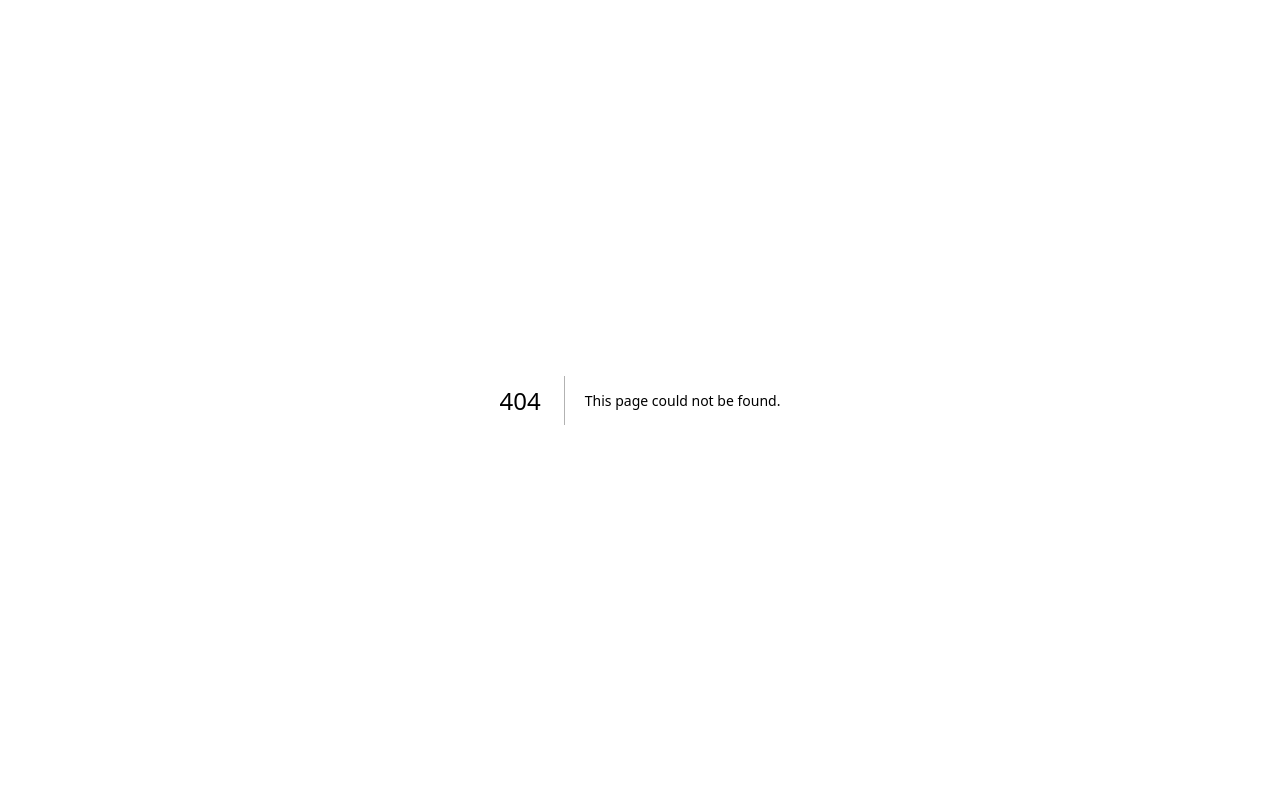
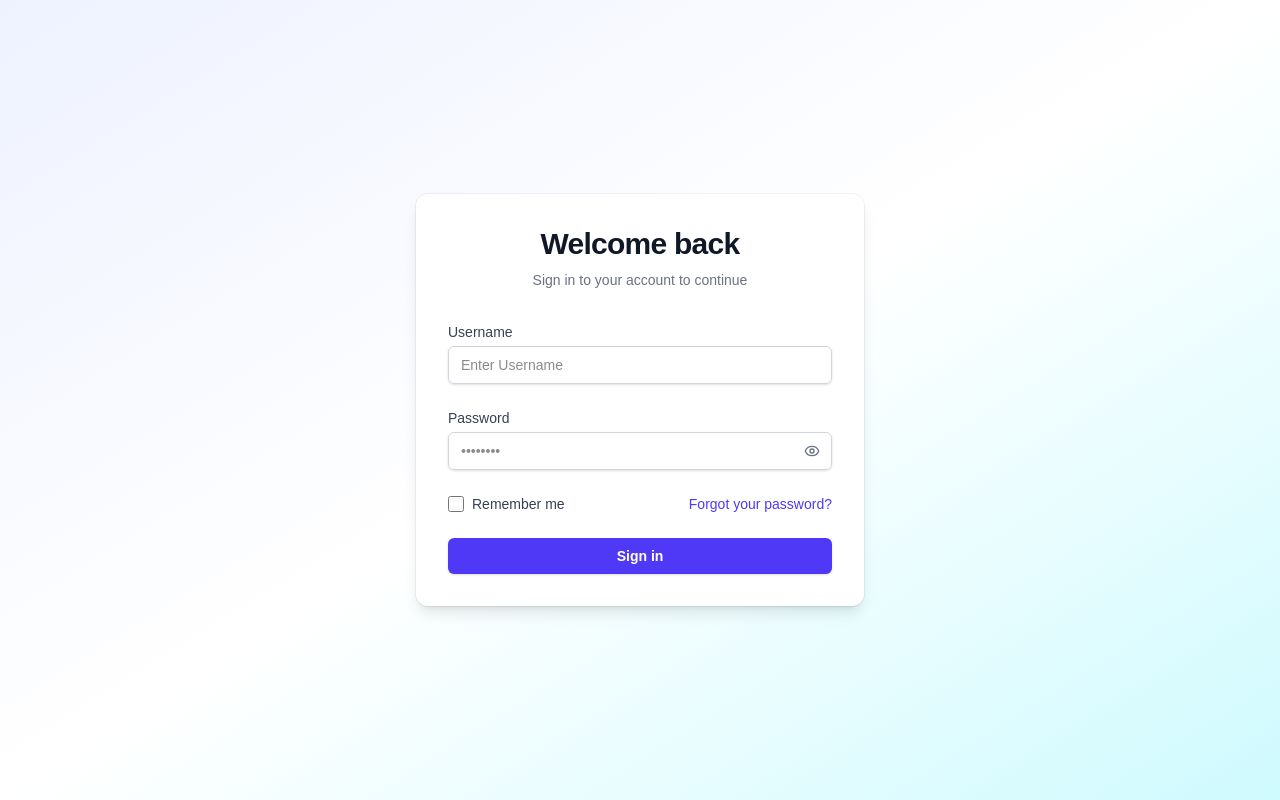
Before and after one commit to Kyenite/web-depot-nextjs, a Next.js app: page /admin/signin in a window 1280 px wide. Before the commit this address had no page. Built offline with nearby package versions, Linux system fonts and the light colour scheme.

Commit message:
Update SignIn Page and Loading Screen

```diff
--- a/src/app/admin/dashboard/page.tsx
+++ b/src/app/admin/dashboard/page.tsx
@@ -1,14 +1,15 @@
-'use client'
-export const dynamic = 'force-dynamic';
-import RequireAuth from "./requiredAuth";
+'use client';
 import { SessionProvider } from "next-auth/react";
+import AuthRequired from "./requiredAuth";
+import Dashboard from "./pages/Dashboard";
 
-export default function main() {
+export default function Main() {
     return (
-        <>
-            <SessionProvider>
-                <RequireAuth />
-            </SessionProvider>
-        </>
+        <SessionProvider>
+            <AuthRequired>
+                <Dashboard />
+            </AuthRequired>
+        </SessionProvider>
     )
+
 }
--- a/src/app/admin/dashboard/pages/Dashboard.tsx
+++ b/src/app/admin/dashboard/pages/Dashboard.tsx
@@ -46,7 +46,7 @@ export default function Dashboard() {
                 </button>
               </li>
               <li>
-                <button onClick={() => signOut({ callbackUrl: "/admin" })} className={`w-full text-left px-4 py-2 rounded-md ${activeTab === 'projects' ? 'bg-indigo-100 text-indigo-700 font-medium' : 'hover:bg-gray-100'}`}>
+                <button onClick={() => signOut({ callbackUrl: "/admin" })} className={`w-full text-left px-4 py-2 rounded-md active:bg-indigo-100 active:text-indigo-700 active:font-medium`}>
                   Sign Out
                 </button>
               </li>
--- a/src/app/admin/dashboard/requiredAuth.tsx
+++ b/src/app/admin/dashboard/requiredAuth.tsx
@@ -1,23 +1,23 @@
-// components/RequireAuth.tsx
 'use client';
+import { SessionProvider, useSession, signIn } from "next-auth/react";
+import { LoaderPinwheel } from "lucide-react";
 
-import { useSession, signIn } from 'next-auth/react';
-import { useEffect } from 'react';
+export default function AuthRequired({ children }: { children: React.ReactNode }) {
+    const { data: session, status } = useSession();
 
-import Dashboard from './pages/Dashboard';
+    if(status === "authenticated") {
+        return children
+    }
+    else if(status === "loading") {
+        return (
+        <div className="w-screen h-screen flex items-center justify-center">
+          <span className="animate-spin animate-spin-slow text-blue-600"><LoaderPinwheel size={80} /></span>
+        </div>
+        )
+    }
+    else if(status === "unauthenticated") {
+        signIn(undefined, {callbackUrl: "/admin/dashboard"})
+    }
 
-export default function RequireAuth() {
-  const { status } = useSession();
-
-  useEffect(() => {
-    if (status === 'unauthenticated') {
-      signIn();
-    }
-  }, [status]);
-
-  if (status === 'loading') return <p>Loading...</p>;
-
-  if (status === 'authenticated') {
-    return <Dashboard />;
-  }
+    return null
 }
--- a/src/app/admin/page.tsx
+++ b/src/app/admin/page.tsx
@@ -18,7 +18,7 @@ export default function redirection() {
                             <div className="pb-4">
                                 <div >
                                     <button className="w-full px-4 py-2 mt-4 bg-blue-600 text-lg text-white font-medium rounded-md hover:bg-blue-700 transition duration-300"
-                                    onClick={() => signIn(undefined, {callbackUrl: "/dashboard"})}>
+                                    onClick={() => signIn(undefined, {callbackUrl: "/admin/dashboard"})}>
                                         Confirm
                                     </button>
                                 </div>
--- /dev/null
+++ b/src/app/admin/signin/FormInput.tsx
@@ -0,0 +1,46 @@
+import React from 'react';
+
+interface FormInputProps {
+  label: string;
+  id: string;
+  name: string;
+  type: string;
+  autoComplete?: string;
+  required?: boolean;
+  placeholder?: string;
+  value: string;
+  onChange: (e: React.ChangeEvent<HTMLInputElement>) => void;
+}
+
+export function FormInput({
+  label,
+  id,
+  name,
+  type,
+  autoComplete,
+  required,
+  placeholder,
+  value,
+  onChange,
+}: FormInputProps) {
+  return (
+    <div className="space-y-1">
+      <label htmlFor={id} className="block text-sm font-medium text-gray-700">
+        {label}
+      </label>
+      <div className="mt-1">
+        <input
+          id={id}
+          name={name}
+          type={type}
+          autoComplete={autoComplete}
+          required={required}
+          placeholder={placeholder}
+          value={value}
+          onChange={onChange}
+          className="block w-full rounded-md border border-gray-300 px-3 py-2 shadow-sm focus:border-indigo-500 focus:outline-none focus:ring-1 focus:ring-indigo-500 sm:text-sm"
+        />
+      </div>
+    </div>
+  );
+}
--- /dev/null
+++ b/src/app/admin/signin/page.tsx
@@ -0,0 +1,147 @@
+'use client';
+import { useState } from 'react';
+import { useRouter } from 'next/navigation';
+import { EyeIcon, EyeOffIcon, GithubIcon, TwitterIcon } from 'lucide-react';
+import { signIn } from 'next-auth/react';
+import { FormInput } from './FormInput';
+
+export default function SignIn() {
+  const [showPassword, setShowPassword] = useState(false);
+  const [rememberMe, setRememberMe] = useState(false);
+  const [username, setUsername] = useState('');
+  const [password, setPassword] = useState('');
+
+  const router = useRouter();
+
+  const togglePasswordVisibility = () => setShowPassword(!showPassword);
+
+  const handleSubmit = async (e: React.FormEvent) => {
+    e.preventDefault();
+    // Handle form submission
+    const result = await signIn("credentials",{
+      redirect: false,
+      username,
+      password
+    })
+
+    if (result?.error) {
+      console.error('Sign-in failed:', result.error);
+    } else {
+      console.log('Sign-in successful:', result);
+      router.push("/admin/dashboard");
+    }
+
+    console.log('Form submitted', { username, password, rememberMe });
+  };
+
+  return (
+    <div className="flex min-h-screen w-full bg-gradient-to-br from-indigo-50 via-white to-cyan-100">
+      <div className="m-auto w-full max-w-md px-4 py-8 sm:px-0">
+        <div className="rounded-xl bg-white p-6 shadow-lg ring-1 ring-gray-900/5 sm:p-8">
+          <div className="mb-8 text-center">
+            <h1 className="text-2xl font-bold tracking-tight text-gray-900 sm:text-3xl">
+              Welcome back
+            </h1>
+            <p className="mt-2 text-sm text-gray-500">Sign in to your account to continue</p>
+          </div>
+          <form onSubmit={handleSubmit} className="space-y-6">
+            <FormInput
+              label="Username"
+              id="username"
+              name="username"
+              type="text"
+              autoComplete="username"
+              required
+              placeholder="Enter Username"
+              value={username}
+              onChange={(e) => setUsername(e.target.value)}
+            />
+            <div className="space-y-1">
+              <label htmlFor="password" className="block text-sm font-medium text-gray-700">
+                Password
+              </label>
+              <div className="relative mt-1">
+                <input
+                  id="password"
+                  name="password"
+                  type={showPassword ? 'text' : 'password'}
+                  autoComplete="current-password"
+                  required
+                  placeholder="••••••••"
+                  value={password}
+                  onChange={(e) => setPassword(e.target.value)}
+                  className="block w-full rounded-md border border-gray-300 px-3 py-2 pr-10 shadow-sm focus:border-indigo-500 focus:outline-none focus:ring-1 focus:ring-indigo-500 sm:text-sm"
+                />
+                <button
+                  type="button"
+                  className="absolute inset-y-0 right-0 flex items-center px-3 text-gray-500 hover:text-gray-700 focus:outline-none"
+                  onClick={togglePasswordVisibility}
+                >
+                  {showPassword ? <EyeOffIcon className="h-4 w-4" aria-hidden="true" /> : <EyeIcon className="h-4 w-4" aria-hidden="true" />}
+                </button>
+              </div>
+            </div>
+            <div className="flex items-center justify-between">
+              <div className="flex items-center">
+                <input
+                  id="remember-me"
+                  name="remember-me"
+                  type="checkbox"
+                  checked={rememberMe}
+                  onChange={() => setRememberMe(!rememberMe)}
+                  className="h-4 w-4 rounded border-gray-300 text-indigo-600 focus:ring-indigo-500"
+                />
+                <label htmlFor="remember-me" className="ml-2 block text-sm text-gray-700">
+                  Remember me
+                </label>
+              </div>
+              <div className="text-sm">
+                <a href="#" className="font-medium text-indigo-600 hover:text-indigo-500">
+                  Forgot your password?
+                </a>
+              </div>
+            </div>
+            <div>
+              <button
+                type="submit"
+                className="flex w-full justify-center rounded-md bg-indigo-600 px-3 py-2 text-sm font-semibold text-white shadow-sm hover:bg-indigo-500 focus-visible:outline focus-visible:outline-2 focus-visible:outline-offset-2 focus-visible:outline-indigo-600 transition-colors"
+              >
+                Sign in
+              </button>
+            </div>
+          </form>
+          {/* <div className="mt-6">
+            <div className="relative">
+              <div className="absolute inset-0 flex items-center">
+                <div className="w-full border-t border-gray-300" />
+              </div>
+              <div className="relative flex justify-center text-sm">
+                <span className="bg-white px-2 text-gray-500">Or continue with</span>
+              </div>
+            </div>
+            <div className="mt-6 grid grid-cols-3 gap-3">
+              <button type="button" className="inline-flex w-full justify-center rounded-md bg-white px-3 py-2 text-sm font-semibold text-gray-700 shadow-sm ring-1 ring-inset ring-gray-300 hover:bg-gray-50 focus:outline-offset-0">
+                <div className="h-5 w-5" aria-hidden="true" />
+                <span className="sr-only">Sign in with Google</span>
+              </button>
+              <button type="button" className="inline-flex w-full justify-center rounded-md bg-white px-3 py-2 text-sm font-semibold text-gray-700 shadow-sm ring-1 ring-inset ring-gray-300 hover:bg-gray-50 focus:outline-offset-0">
+                <TwitterIcon className="h-5 w-5 text-[#1DA1F2]" aria-hidden="true" />
+                <span className="sr-only">Sign in with Twitter</span>
+              </button>
+              <button type="button" className="inline-flex w-full justify-center rounded-md bg-white px-3 py-2 text-sm font-semibold text-gray-700 shadow-sm ring-1 ring-inset ring-gray-300 hover:bg-gray-50 focus:outline-offset-0">
+                <GithubIcon className="h-5 w-5" aria-hidden="true" />
+                <span className="sr-only">Sign in with GitHub</span>
+              </button>
+            </div>
+          </div> */}
+          <p className="mt-8 text-center text-sm text-gray-500 hidden">
+            Not a member?{' '}
+            <a href="#" className="font-semibold text-indigo-600 hover:text-indigo-500">
+              Sign up now
+            </a>
+          </p>
+        </div>
+      </div>
+    </div>
+  );
+}
--- a/src/app/api/auth/[...nextauth]/options.ts
+++ b/src/app/api/auth/[...nextauth]/options.ts
@@ -37,6 +37,10 @@ export const options: NextAuthOptions = {
             },
         })
     ],
+    theme: {
+        colorScheme: "light",
+        logo: "/images/icon.ico",
+    },
     session: {
         strategy: "jwt"
     },
@@ -58,5 +62,8 @@ export const options: NextAuthOptions = {
             }
             return session;
         }
+    },
+    pages: {
+        signIn: "/admin/signin"
     }
 }
```
